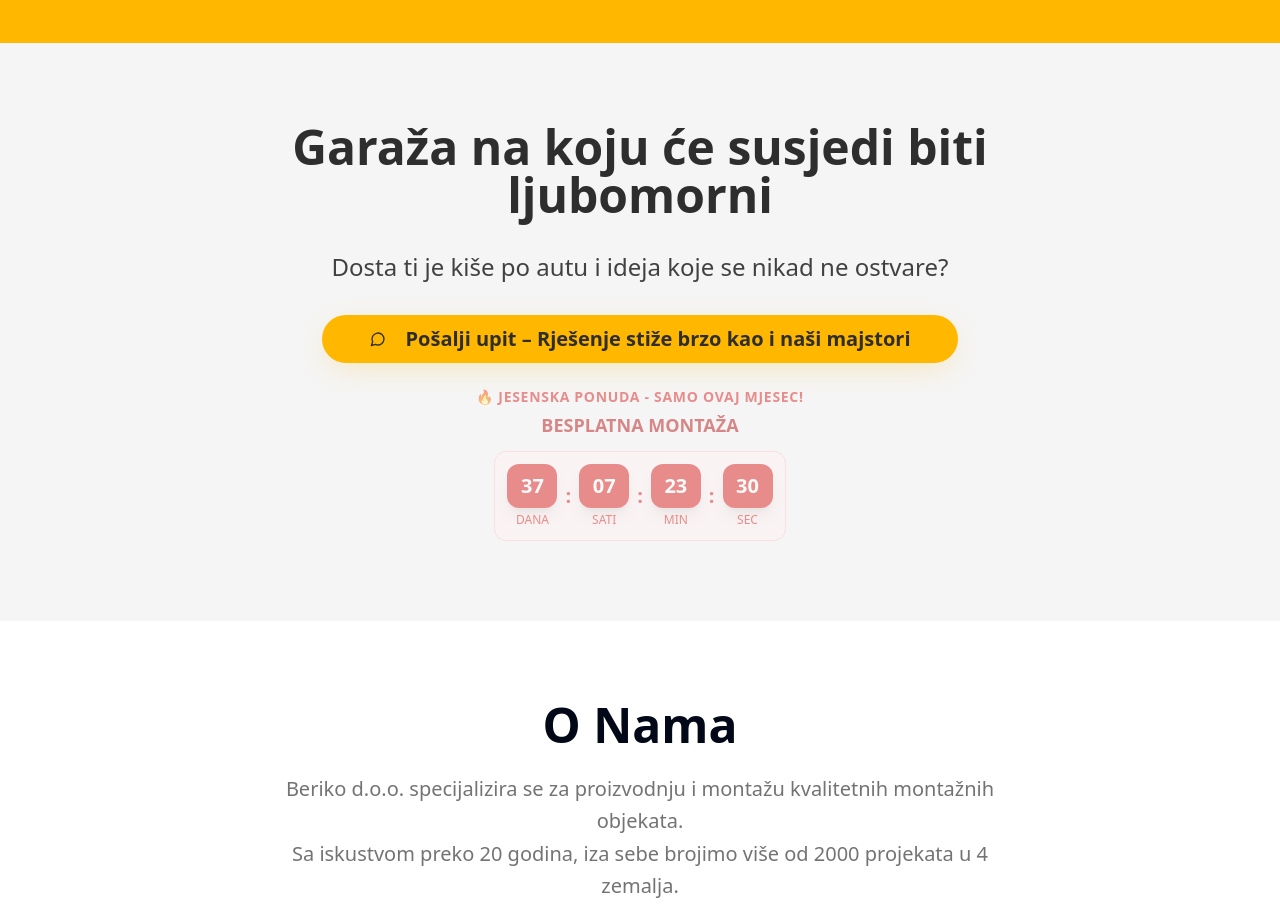
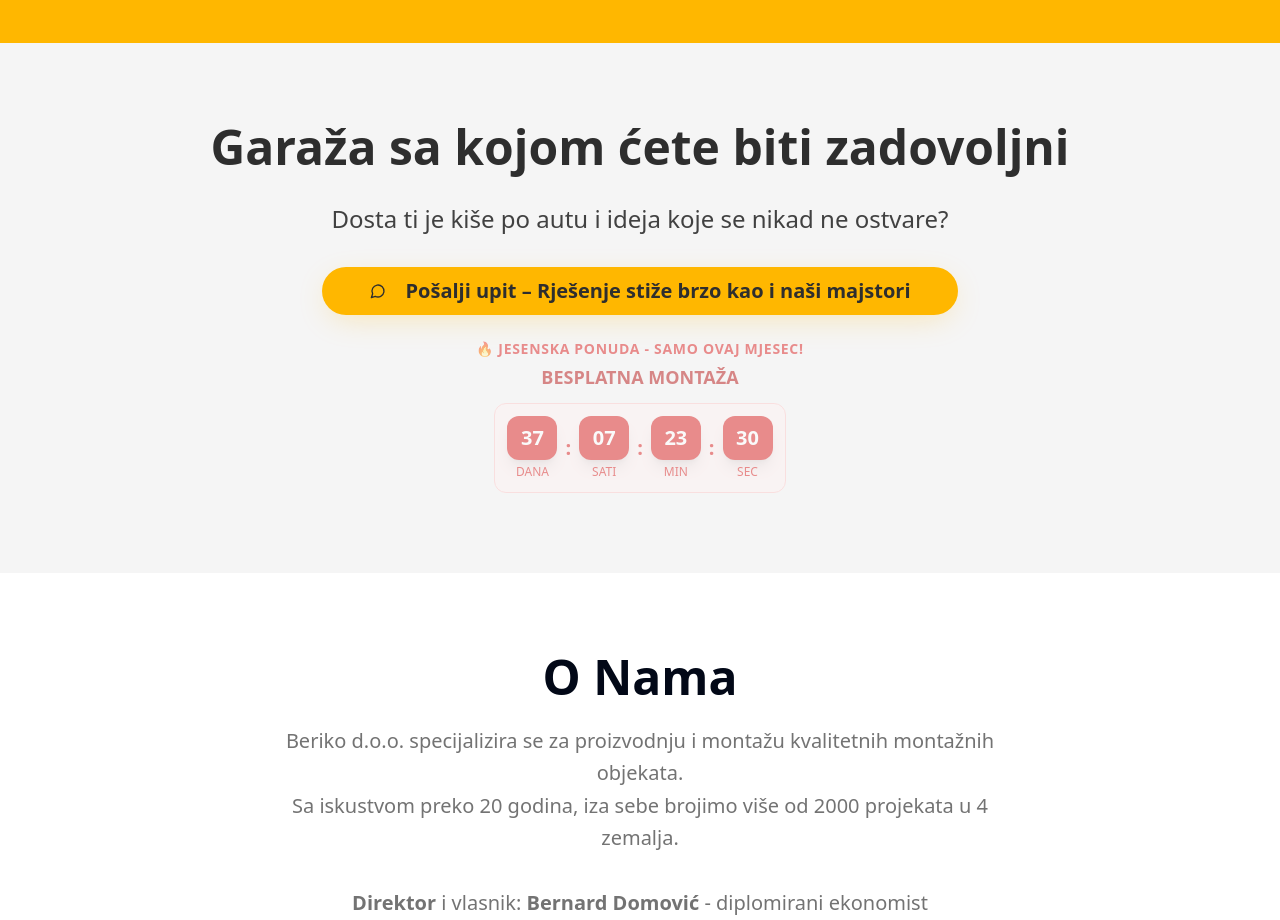
Before and after one commit to marko-h4cklabs/montazne-gradnje-hr, a React (Vite) app: page / in a window 1280 px wide. Shown: the part 4680-5600 px from the top of the page. Built offline with nearby package versions, Linux system fonts and the light colour scheme.

Commit message:
text changed

```diff
--- a/src/components/FinalCTA.tsx
+++ b/src/components/FinalCTA.tsx
@@ -13,7 +13,7 @@ const FinalCTA = () => {
       <div className="container mx-auto px-4 text-center">
         <div className="max-w-4xl mx-auto">
           <h2 className="text-4xl md:text-5xl font-bold mb-8 text-secondary-foreground">
-            Garaža na koju će susjedi biti ljubomorni
+            Garaža sa kojom ćete biti zadovoljni
           </h2>
 
           <p className="text-xl md:text-2xl mb-8 text-secondary-foreground/90 leading-relaxed">
```
